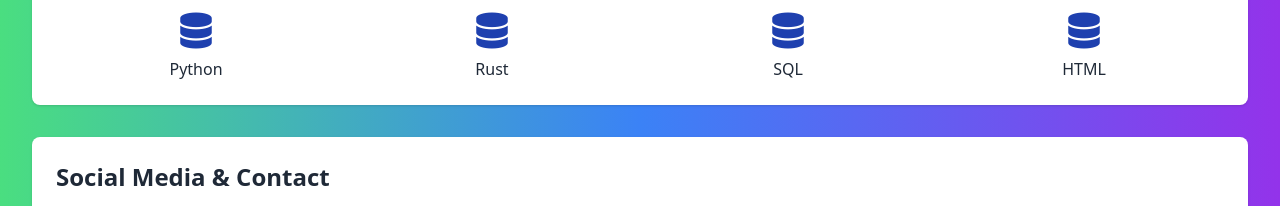
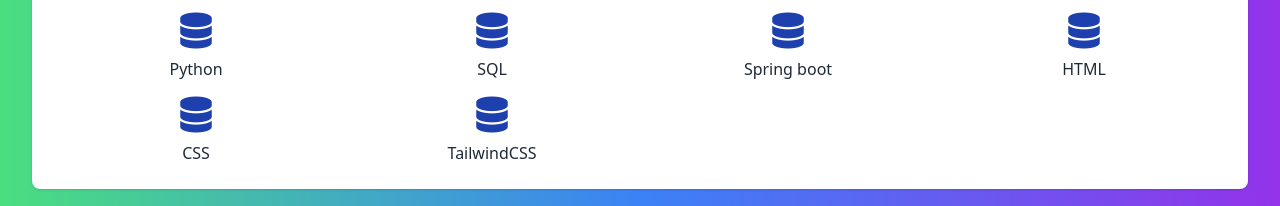
Before and after one commit to Turtel216/Turtel42.github.io, a website: page index.html in a window 1280 px wide. Shown: the part 1563-1769 px from the top of the page. Drawn offline with nearby package versions, Linux system fonts and the light colour scheme.

Commit message:
Updated tech stack section

```diff
--- a/index.html
+++ b/index.html
@@ -168,15 +168,23 @@
                 </div>
                 <div class="flex flex-col items-center space-y-2">
                     <i class="fas fa-database text-blue-800 text-4xl"></i>
-                    <span>Rust</span>
-                </div>
-                <div class="flex flex-col items-center space-y-2">
-                    <i class="fas fa-database text-blue-800 text-4xl"></i>
                     <span>SQL</span>
                 </div>
                 <div class="flex flex-col items-center space-y-2">
                     <i class="fas fa-database text-blue-800 text-4xl"></i>
+                    <span>Spring boot</span>
+                </div>
+                <div class="flex flex-col items-center space-y-2">
+                    <i class="fas fa-database text-blue-800 text-4xl"></i>
                     <span>HTML</span>
+                </div>
+                <div class="flex flex-col items-center space-y-2">
+                    <i class="fas fa-database text-blue-800 text-4xl"></i>
+                    <span>CSS</span>
+                </div>
+                <div class="flex flex-col items-center space-y-2">
+                    <i class="fas fa-database text-blue-800 text-4xl"></i>
+                    <span>TailwindCSS</span>
                 </div>
             </div>
         </section>
```
